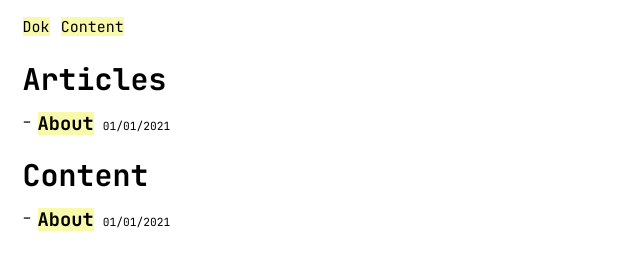
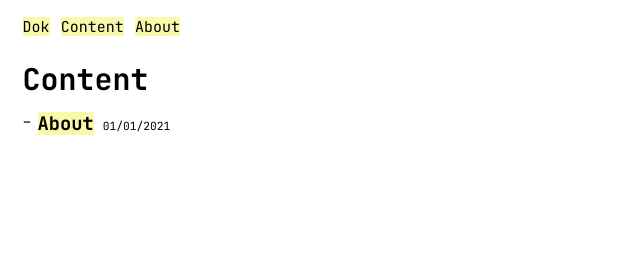
Before and after one commit to antoine3000/dok-init, a plain HTML site: page public/content.html in a window 1280 px wide. Shown: the whole page, without its empty margins (0-640 px from the left). Drawn offline with Linux system fonts and the light colour scheme.

Commit message:
settings added

```diff
--- a/public/content.html
+++ b/public/content.html
@@ -26,28 +26,16 @@
              <a href="content.html" class="nav__link">Content</a>
            </li>
 
+           <li class="nav__item">
+             <a href="about.html" class="nav__link">About</a>
+           </li>
+
         </ul>
       </nav>
     </header>
 
 
 
-<section class="index index--list">
-<h1 class="index__title">Articles</h1>
-<ul class="index__list">
-
-
-
-
-  <li class="index__item">
-    <a class="index__link" href="about.html">About</a>
-<span class="index__update">01/01/2021</span>
-
-
-  </li>
-
-</ul>
-</section>
 
 <section class="index index--list">
   <h1 class="index__title">Content</h2>
```
Also changed, not shown: public/about.html (+3 -0 lines), public/index.html (+5 -1 lines), 1 other file.
